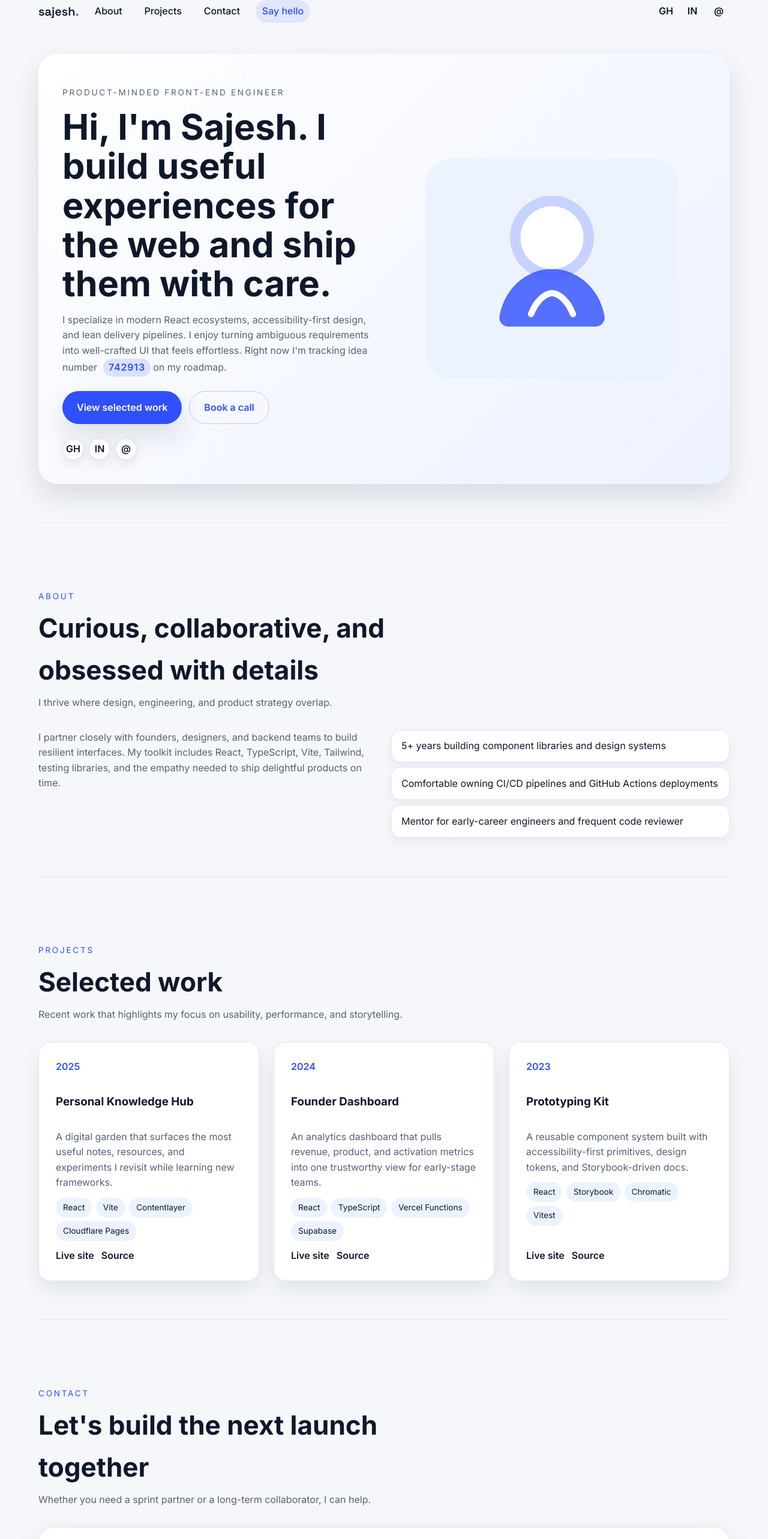
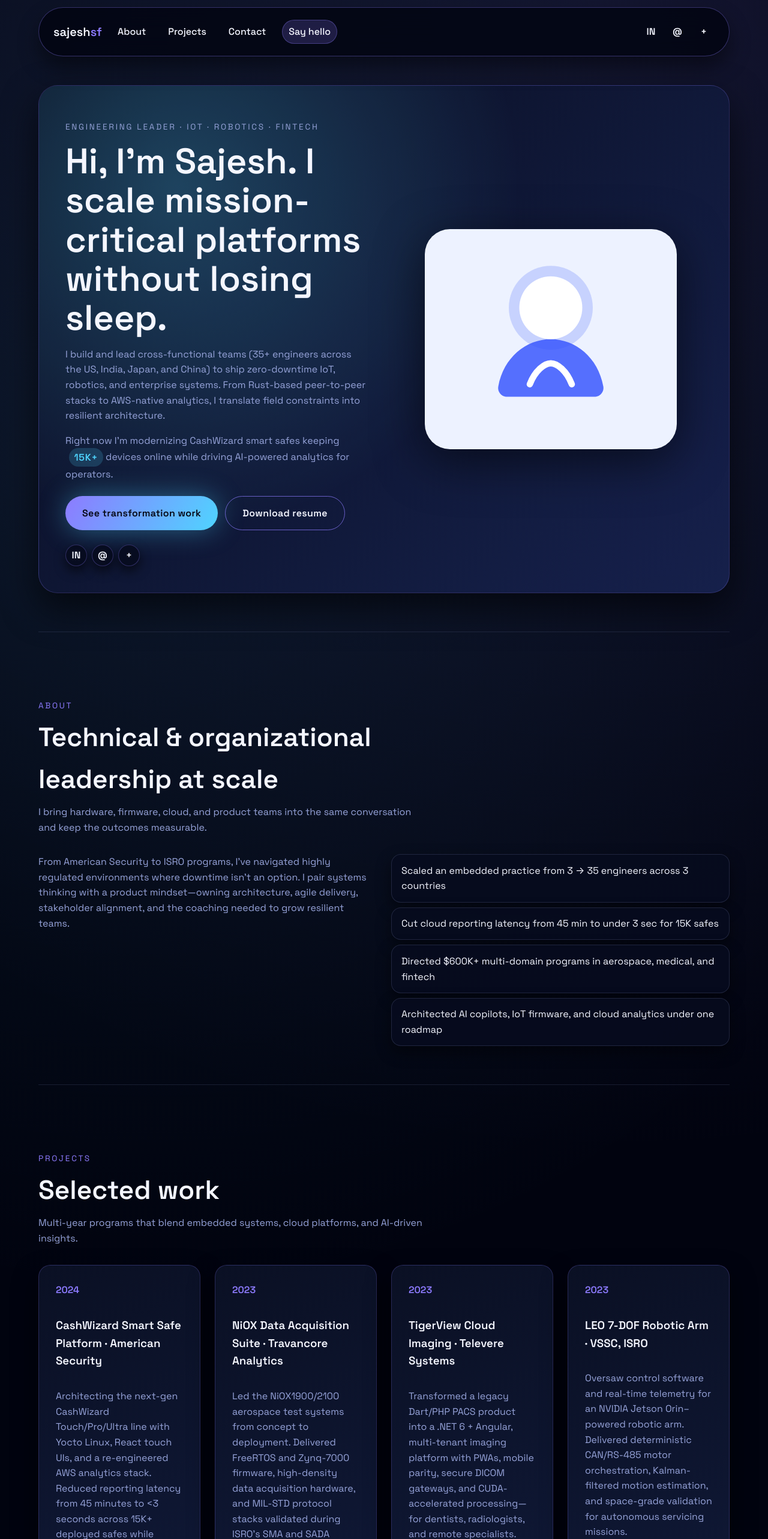
Before and after one commit to sajeshsf/sajeshsf.github.io, a React (Vite) app: page / in a window 1280 px wide. Shown: the part 20-2586 px from the top of the page at 60% size. Built offline with nearby package versions, Linux system fonts and the light colour scheme.

Commit message:
Refactor: Update portfolio with new projects and styling
Co-authored-by: sf.sajesh <sf.sajesh@gmail.com>

```diff
--- a/src/App.css
+++ b/src/App.css
@@ -1,7 +1,8 @@
 .app {
   max-width: 1200px;
   margin: 0 auto;
-  padding: 0 1.5rem 4rem;
+  padding: 2rem 1.5rem 5rem;
+  min-height: 100vh;
 }
 
 main {
@@ -18,25 +19,26 @@ main {
   display: inline-flex;
   align-items: center;
   justify-content: center;
-  padding: 0.85rem 1.5rem;
+  padding: 0.9rem 1.75rem;
   border-radius: 999px;
   border: none;
-  background: var(--primary);
-  color: #fff;
+  background: linear-gradient(120deg, var(--primary), var(--primary-soft));
+  color: #050712;
   font-weight: 600;
-  box-shadow: var(--shadow);
-  transition: transform 120ms ease, box-shadow 120ms ease;
+  letter-spacing: 0.02em;
+  box-shadow: var(--glow);
+  transition: transform 140ms ease, box-shadow 140ms ease;
 }
 
 .btn:hover {
-  transform: translateY(-2px);
-  box-shadow: 0 15px 35px rgba(48, 79, 254, 0.35);
+  transform: translateY(-3px);
+  box-shadow: 0 20px 40px rgba(79, 212, 255, 0.35);
 }
 
 .btn--ghost {
   background: transparent;
-  color: var(--primary);
-  border: 1px solid rgba(48, 79, 254, 0.3);
+  color: var(--text);
+  border: 1px solid rgba(141, 123, 255, 0.7);
   box-shadow: none;
 }
 
@@ -47,8 +49,13 @@ main {
   align-items: center;
   justify-content: space-between;
   gap: 1rem;
-  padding: 1.25rem 0;
-  background: var(--surface);
+  padding: 1.25rem 1.5rem;
+  margin-bottom: 1rem;
+  background: rgba(3, 5, 18, 0.85);
+  border: 1px solid var(--border);
+  border-radius: 999px;
+  backdrop-filter: blur(18px);
+  box-shadow: 0 18px 35px rgba(0, 0, 0, 0.45);
   z-index: 10;
 }
 
@@ -72,7 +79,8 @@ main {
 }
 
 .navbar__menu a:hover {
-  background-color: rgba(15, 23, 42, 0.08);
+  color: var(--primary-soft);
+  background-color: rgba(141, 123, 255, 0.15);
 }
 
 .navbar__social {
@@ -80,8 +88,10 @@ main {
 }
 
 .navbar__cta {
-  background: rgba(48, 79, 254, 0.1);
-  color: var(--primary);
+  background: rgba(141, 123, 255, 0.2);
+  color: var(--text);
+  border-radius: 999px;
+  border: 1px solid rgba(141, 123, 255, 0.35);
 }
 
 .navbar__toggle {
@@ -90,8 +100,9 @@ main {
   height: 40px;
   padding: 0.25rem;
   border-radius: 50%;
-  border: 1px solid rgba(15, 23, 42, 0.1);
-  background: #fff;
+  border: 1px solid var(--border);
+  background: rgba(7, 12, 30, 0.8);
+  color: var(--text);
 }
 
 .navbar__toggle span {
@@ -113,22 +124,26 @@ main {
   width: 36px;
   height: 36px;
   border-radius: 50%;
-  border: 1px solid rgba(15, 23, 42, 0.15);
+  border: 1px solid rgba(141, 123, 255, 0.3);
+  background: rgba(7, 12, 30, 0.9);
   font-weight: 600;
+  color: var(--text);
 }
 
 .social-links--pill li a {
   background: var(--card);
-  box-shadow: 0 8px 18px rgba(15, 23, 42, 0.08);
+  box-shadow: 0 8px 18px rgba(0, 0, 0, 0.6);
 }
 
 .social-links--ghost li a {
   border-color: transparent;
+  background: transparent;
 }
 
 .section {
   padding: 4rem 0;
-  border-bottom: 1px solid rgba(15, 23, 42, 0.08);
+  border-bottom: 1px solid rgba(148, 163, 217, 0.15);
+  scroll-margin-top: 80px;
 }
 
 .section:last-of-type {
@@ -144,10 +159,28 @@ main {
   grid-template-columns: repeat(auto-fit, minmax(280px, 1fr));
   gap: 3rem;
   align-items: center;
-  padding: 2.5rem;
+  padding: 2.75rem;
   border-radius: 32px;
-  background: linear-gradient(135deg, #ffffff, #edf2ff);
+  background: linear-gradient(135deg, rgba(9, 13, 32, 0.95), rgba(23, 34, 78, 0.95));
   box-shadow: var(--shadow);
+  border: 1px solid rgba(141, 123, 255, 0.25);
+  position: relative;
+  overflow: hidden;
+}
+
+.hero::after {
+  content: '';
+  position: absolute;
+  inset: 0;
+  background: radial-gradient(circle at 20% 20%, rgba(79, 212, 255, 0.25), transparent 50%);
+  pointer-events: none;
+  mix-blend-mode: screen;
+  z-index: 0;
+}
+
+.hero > * {
+  position: relative;
+  z-index: 1;
 }
 
 .hero__content h1 {
@@ -175,8 +208,8 @@ main {
   margin-left: 0.35rem;
   padding: 0.15rem 0.55rem;
   border-radius: 999px;
-  background: rgba(48, 79, 254, 0.15);
-  color: var(--primary);
+  background: rgba(79, 212, 255, 0.18);
+  color: var(--primary-soft);
   font-weight: 600;
   letter-spacing: 0.05em;
 }
@@ -184,13 +217,16 @@ main {
 .hero img {
   width: min(100%, 420px);
   justify-self: center;
+  filter: drop-shadow(0 20px 40px rgba(0, 0, 0, 0.55));
+  position: relative;
+  z-index: 1;
 }
 
 .eyebrow {
   text-transform: uppercase;
   letter-spacing: 0.2em;
   font-size: 0.85rem;
-  color: var(--text-muted);
+  color: var(--primary-soft);
 }
 
 .section-heading {
@@ -237,8 +273,8 @@ main {
   padding: 0.85rem 1rem;
   border-radius: 16px;
   background: var(--card);
-  border: 1px solid var(--border);
-  box-shadow: 0 8px 18px rgba(15, 23, 42, 0.06);
+  border: 1px solid rgba(148, 163, 217, 0.18);
+  box-shadow: 0 10px 26px rgba(0, 0, 0, 0.45);
 }
 
 .projects-grid {
@@ -248,14 +284,20 @@ main {
 }
 
 .project-card {
-  background: var(--card);
+  background: linear-gradient(160deg, rgba(11, 17, 38, 0.95), rgba(17, 27, 60, 0.95));
   border-radius: 20px;
   padding: 1.75rem;
-  border: 1px solid var(--border);
+  border: 1px solid rgba(141, 123, 255, 0.22);
   display: flex;
   flex-direction: column;
   gap: 0.75rem;
-  box-shadow: 0 15px 30px rgba(15, 23, 42, 0.08);
+  box-shadow: 0 20px 40px rgba(0, 0, 0, 0.6);
+  transition: transform 180ms ease, border-color 180ms ease;
+}
+
+.project-card:hover {
+  transform: translateY(-6px);
+  border-color: rgba(79, 212, 255, 0.5);
 }
 
 .project-card__year {
@@ -278,7 +320,7 @@ main {
 
 .project-card__stack li {
   padding: 0.35rem 0.75rem;
-  background: var(--card-accent);
+  background: rgba(79, 212, 255, 0.12);
   border-radius: 999px;
   font-size: 0.85rem;
 }
@@ -291,13 +333,14 @@ main {
 
 .project-card__links a {
   font-weight: 600;
+  color: var(--primary-soft);
 }
 
 .contact-card {
-  background: var(--card);
+  background: linear-gradient(160deg, rgba(7, 12, 30, 0.92), rgba(16, 23, 50, 0.92));
   border-radius: 24px;
   padding: 2rem;
-  border: 1px solid var(--border);
+  border: 1px solid rgba(141, 123, 255, 0.2);
   box-shadow: var(--shadow);
 }
 
@@ -316,11 +359,12 @@ main {
 .contact-card__links a {
   padding: 1rem;
   border-radius: 18px;
-  border: 1px solid var(--border);
-  background: var(--card-accent);
+  border: 1px solid rgba(148, 163, 217, 0.2);
+  background: rgba(18, 26, 54, 0.9);
   display: flex;
   flex-direction: column;
   gap: 0.25rem;
+  color: var(--text);
 }
 
 .contact-card__links strong {
--- a/src/components/Footer.jsx
+++ b/src/components/Footer.jsx
@@ -3,8 +3,8 @@ import SocialLinks from './SocialLinks'
 const Footer = () => (
   <footer className="footer">
     <p>
-      © {new Date().getFullYear()} Sajesh. Built with React + Vite and hosted on
-      GitHub Pages.
+      © {new Date().getFullYear()} Sajesh S F. Built with React + Vite and
+      fueled by late-night chai + telemetry dashboards.
     </p>
     <SocialLinks variant="ghost" />
   </footer>
--- a/src/components/Navbar.jsx
+++ b/src/components/Navbar.jsx
@@ -17,7 +17,7 @@ const Navbar = () => {
   return (
     <header className="navbar">
       <a className="navbar__logo" href="#top">
-        sajesh<span className="accent">.</span>
+        sajesh<span className="accent">sf</span>
       </a>
 
       <button
@@ -39,7 +39,7 @@ const Navbar = () => {
         ))}
         <a
           className="navbar__cta"
-          href="mailto:hello@sajesh.dev"
+          href="mailto:official.sajesh@gmail.com"
           onClick={handleNavClick}
         >
           Say hello
--- a/src/components/SocialLinks.jsx
+++ b/src/components/SocialLinks.jsx
@@ -1,18 +1,18 @@
 const socials = [
   {
-    label: 'GitHub',
-    href: 'https://github.com/sajesh',
-    text: 'GH',
-  },
-  {
     label: 'LinkedIn',
-    href: 'https://www.linkedin.com/in/sajesh',
+    href: 'https://www.linkedin.com/in/sajesh-sf',
     text: 'IN',
   },
   {
-    label: 'Email',
-    href: 'mailto:hello@sajesh.dev',
+    label: 'Email Sajesh',
+    href: 'mailto:official.sajesh@gmail.com',
     text: '@',
+  },
+  {
+    label: 'Call Sajesh',
+    href: 'tel:+19255686538',
+    text: '+',
   },
 ]
 
--- a/src/data/projects.js
+++ b/src/data/projects.js
@@ -1,29 +1,38 @@
 export const projects = [
   {
-    title: 'Personal Knowledge Hub',
+    title: 'CashWizard Smart Safe Platform · American Security',
     description:
-      'A digital garden that surfaces the most useful notes, resources, and experiments I revisit while learning new frameworks.',
-    stack: ['React', 'Vite', 'Contentlayer', 'Cloudflare Pages'],
-    live: 'https://sajesh.github.io',
-    repo: 'https://github.com/sajesh/sajesh.github.io',
-    year: '2025',
-  },
-  {
-    title: 'Founder Dashboard',
-    description:
-      'An analytics dashboard that pulls revenue, product, and activation metrics into one trustworthy view for early-stage teams.',
-    stack: ['React', 'TypeScript', 'Vercel Functions', 'Supabase'],
-    live: 'https://dashboard.sajesh.dev',
-    repo: 'https://github.com/sajesh/founder-dashboard',
+      'Architecting the next-gen CashWizard Touch/Pro/Ultra line with Yocto Linux, React touch UIs, and a re-engineered AWS analytics stack. Reduced reporting latency from 45 minutes to <3 seconds across 15K+ deployed safes while coordinating US, India, Korea, and China partners.',
+    stack: ['AWS', 'React', '.NET', 'Yocto Linux', 'NXP i.MX', 'gRPC'],
+    live: null,
+    repo: null,
     year: '2024',
   },
   {
-    title: 'Prototyping Kit',
+    title: 'NiOX Data Acquisition Suite · Travancore Analytics',
     description:
-      'A reusable component system built with accessibility-first primitives, design tokens, and Storybook-driven docs.',
-    stack: ['React', 'Storybook', 'Chromatic', 'Vitest'],
-    live: 'https://kit.sajesh.dev',
-    repo: 'https://github.com/sajesh/prototyping-kit',
+      'Led the NiOX1900/2100 aerospace test systems from concept to deployment. Delivered FreeRTOS and Zynq-7000 firmware, high-density data acquisition hardware, and MIL-STD protocol stacks validated during ISRO’s SMA and SADA qualifications.',
+    stack: ['FreeRTOS', 'STM32', 'Zynq-7000', 'C/C++', 'MIL-1553', 'CAN'],
+    live: null,
+    repo: null,
+    year: '2023',
+  },
+  {
+    title: 'TigerView Cloud Imaging · Televere Systems',
+    description:
+      'Transformed a legacy Dart/PHP PACS product into a .NET 6 + Angular, multi-tenant imaging platform with PWAs, mobile parity, secure DICOM gateways, and CUDA-accelerated processing—for dentists, radiologists, and remote specialists.',
+    stack: ['.NET 6', 'Angular', 'CUDA', 'Azure', 'DICOM', 'WPF'],
+    live: null,
+    repo: null,
+    year: '2023',
+  },
+  {
+    title: 'LEO 7-DOF Robotic Arm · VSSC, ISRO',
+    description:
+      'Oversaw control software and real-time telemetry for an NVIDIA Jetson Orin–powered robotic arm. Delivered deterministic CAN/RS-485 motor orchestration, Kalman-filtered motion estimation, and space-grade validation for autonomous servicing missions.',
+    stack: ['Jetson Orin', 'C++', 'CAN', 'RS-485', 'FreeRTOS', 'Computer Vision'],
+    live: null,
+    repo: null,
     year: '2023',
   },
 ]
--- a/src/index.css
+++ b/src/index.css
@@ -1,23 +1,25 @@
 @import url('https://fonts.googleapis.com/css2?family=Space+Grotesk:wght@400;500;600&family=Inter:wght@400;500;600;700&display=swap');
 
 :root {
-  font-family: 'Inter', system-ui, -apple-system, BlinkMacSystemFont, 'Segoe UI',
-    sans-serif;
+  font-family: 'Space Grotesk', 'Inter', system-ui, -apple-system,
+    BlinkMacSystemFont, 'Segoe UI', sans-serif;
   line-height: 1.6;
   font-weight: 400;
-  color: #0e1116;
-  background-color: #f5f7fb;
+  color: #e4e9ff;
+  background-color: #01030f;
   font-synthesis: none;
   text-rendering: optimizeLegibility;
   -webkit-font-smoothing: antialiased;
-  --surface: #f5f7fb;
-  --card: #ffffff;
-  --card-accent: #edf2ff;
-  --text: #0f172a;
-  --text-muted: #566173;
-  --primary: #304ffe;
-  --border: #dfe6f4;
-  --shadow: 0 20px 45px rgba(15, 23, 42, 0.12);
+  --surface: #01030f;
+  --card: rgba(7, 12, 30, 0.9);
+  --card-accent: rgba(22, 31, 58, 0.85);
+  --text: #f4f6ff;
+  --text-muted: #96a3d9;
+  --primary: #8d7bff;
+  --primary-soft: #4fd4ff;
+  --border: rgba(141, 123, 255, 0.35);
+  --shadow: 0 25px 60px rgba(0, 0, 0, 0.6);
+  --glow: 0 0 45px rgba(79, 212, 255, 0.4);
 }
 
 *,
@@ -29,7 +31,9 @@
 body {
   margin: 0;
   min-height: 100vh;
-  background-color: var(--surface);
+  background: radial-gradient(circle at 20% 20%, rgba(79, 212, 255, 0.08), transparent 45%),
+    radial-gradient(circle at 80% 0%, rgba(141, 123, 255, 0.12), transparent 50%),
+    var(--surface);
   color: var(--text);
 }
 
--- a/src/sections/About.jsx
+++ b/src/sections/About.jsx
@@ -1,25 +1,26 @@
 import SectionHeading from '../components/SectionHeading'
 
 const highlights = [
-  '5+ years building component libraries and design systems',
-  'Comfortable owning CI/CD pipelines and GitHub Actions deployments',
-  'Mentor for early-career engineers and frequent code reviewer',
+  'Scaled an embedded practice from 3 → 35 engineers across 3 countries',
+  'Cut cloud reporting latency from 45 min to under 3 sec for 15K safes',
+  'Directed $600K+ multi-domain programs in aerospace, medical, and fintech',
+  'Architected AI copilots, IoT firmware, and cloud analytics under one roadmap',
 ]
 
 const About = () => (
   <section className="section" id="about">
     <SectionHeading
       eyebrow="About"
-      title="Curious, collaborative, and obsessed with details"
-      copy="I thrive where design, engineering, and product strategy overlap."
+      title="Technical & organizational leadership at scale"
+      copy="I bring hardware, firmware, cloud, and product teams into the same conversation and keep the outcomes measurable."
     />
 
     <div className="about">
       <p>
-        I partner closely with founders, designers, and backend teams to build
-        resilient interfaces. My toolkit includes React, TypeScript, Vite,
-        Tailwind, testing libraries, and the empathy needed to ship delightful
-        products on time.
+        From American Security to ISRO programs, I've navigated highly regulated
+        environments where downtime isn't an option. I pair systems thinking
+        with a product mindset—owning architecture, agile delivery, stakeholder
+        alignment, and the coaching needed to grow resilient teams.
       </p>
 
       <ul>
--- a/src/sections/Contact.jsx
+++ b/src/sections/Contact.jsx
@@ -3,18 +3,23 @@ import SectionHeading from '../components/SectionHeading'
 const contactOptions = [
   {
     label: 'Email',
-    value: 'hello@sajesh.dev',
-    href: 'mailto:hello@sajesh.dev',
+    value: 'official.sajesh@gmail.com',
+    href: 'mailto:official.sajesh@gmail.com',
   },
   {
-    label: 'Calendly',
-    value: 'Book a 30-min chat',
-    href: 'https://cal.com/sajesh/intro',
+    label: 'Phone',
+    value: '+1 925-568-6538',
+    href: 'tel:+19255686538',
+  },
+  {
+    label: 'LinkedIn',
+    value: 'linkedin.com/in/sajesh-sf',
+    href: 'https://www.linkedin.com/in/sajesh-sf',
   },
   {
     label: 'Resume',
     value: 'Download PDF',
-    href: 'https://sajesh.dev/resume.pdf',
+    href: '/sajesh-resume.pdf',
   },
 ]
 
@@ -22,14 +27,15 @@ const Contact = () => (
   <section className="section" id="contact">
     <SectionHeading
       eyebrow="Contact"
-      title="Let's build the next launch together"
-      copy="Whether you need a sprint partner or a long-term collaborator, I can help."
+      title="Let's build dependable systems together"
+      copy="I'm currently leading platform engineering at American Security and open to advisory or head-of-engineering conversations."
     />
 
     <div className="contact-card">
       <p>
-        I'm currently taking on new freelance work and fractional front-end
-        leads. Send a quick brief, and I'll respond within a day.
+        If you're navigating modernization, large-scale deployments, or
+        cross-geography delivery, send a quick brief. I typically respond within
+        24 hours with next steps.
       </p>
 
       <div className="contact-card__links">
--- a/src/sections/Hero.jsx
+++ b/src/sections/Hero.jsx
@@ -5,25 +5,29 @@ const Hero = () => (
   <section className="section section--hero" aria-label="Hero">
     <div className="hero">
       <div className="hero__content">
-        <p className="eyebrow">Product-minded Front-end Engineer</p>
+        <p className="eyebrow">Engineering Leader · IoT · Robotics · Fintech</p>
         <h1>
-          Hi, I'm Sajesh. I build useful experiences for the web and ship them
-          with care.
+          Hi, I'm Sajesh. I scale mission-critical platforms without losing
+          sleep.
         </h1>
         <p>
-          I specialize in modern React ecosystems, accessibility-first design,
-          and lean delivery pipelines. I enjoy turning ambiguous requirements
-          into well-crafted UI that feels effortless. Right now I'm tracking
-          idea number <strong className="hero__number">742913</strong> on my
-          roadmap.
+          I build and lead cross-functional teams (35+ engineers across the US,
+          India, Japan, and China) to ship zero-downtime IoT, robotics, and
+          enterprise systems. From Rust-based peer-to-peer stacks to AWS-native
+          analytics, I translate field constraints into resilient architecture.
+        </p>
+        <p>
+          Right now I'm modernizing CashWizard smart safes keeping{' '}
+          <strong className="hero__number">15K+</strong> devices online while
+          driving AI-powered analytics for operators.
         </p>
 
         <div className="hero__actions">
           <a className="btn" href="#projects">
-            View selected work
+            See transformation work
           </a>
-          <a className="btn btn--ghost" href="mailto:hello@sajesh.dev">
-            Book a call
+          <a className="btn btn--ghost" href="/sajesh-resume.pdf">
+            Download resume
           </a>
         </div>
 
--- a/src/sections/Projects.jsx
+++ b/src/sections/Projects.jsx
@@ -7,7 +7,7 @@ const Projects = () => (
     <SectionHeading
       eyebrow="Projects"
       title="Selected work"
-      copy="Recent work that highlights my focus on usability, performance, and storytelling."
+      copy="Multi-year programs that blend embedded systems, cloud platforms, and AI-driven insights."
     />
 
     <div className="projects-grid">
```
Also changed, not shown: 1 other file (tests, documents, lock files or other folders).
